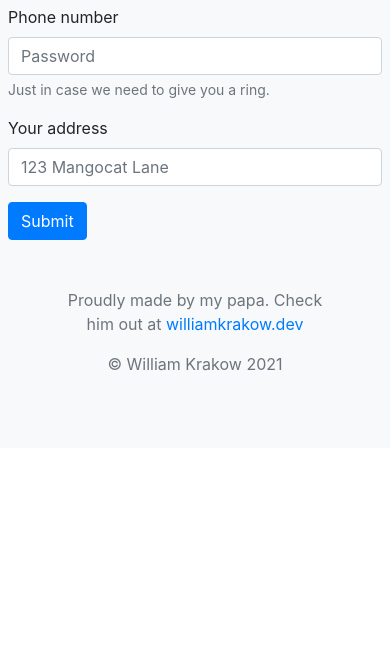
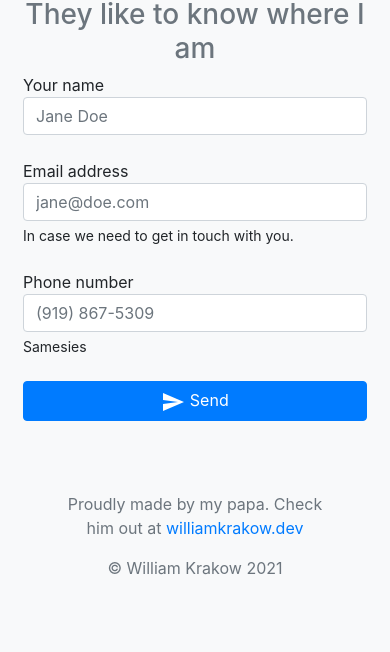
Before and after one commit to willkrakow/mango-cat, a Gatsby site: page /contact in a window 390 px wide. Shown: the part 237-889 px from the top of the page. Before the commit the page ends 844 px from the top, so only its background shows below. Built offline with nearby package versions, Linux system fonts and the light colour scheme; Gatsby itself is replaced by a stand-in of ours.

Commit message:
Made contact form, fixed mobile image rendering, added Google Maps directions urls

```diff
--- a/package.json
+++ b/package.json
@@ -5,6 +5,8 @@
   "version": "0.1.0",
   "author": "William Krakow <willkrakow@gmail.com>",
   "dependencies": {
+    "@material-ui/core": "^4.11.3",
+    "@material-ui/icons": "^4.11.2",
     "bootstrap": "^4.6.0",
     "gatsby": "^2.32.3",
     "gatsby-image": "^2.11.0",
@@ -35,7 +37,7 @@
     "develop": "gatsby develop",
     "format": "prettier --write \"**/*.{js,jsx,ts,tsx,json,md}\"",
     "start": "npm run develop",
-    "serve": "gatsby serve",
+    "serve": "gatsby serve --prefix-paths",
     "clean": "gatsby clean",
     "test": "echo \"Write tests! -> https://gatsby.dev/unit-testing\" && exit 1"
   },
--- a/src/components/image.js
+++ b/src/components/image.js
@@ -18,8 +18,8 @@ const Image = () => {
     query {
       placeholderImage: file(relativePath: { eq: "mango.JPG" }) {
         childImageSharp {
-          fluid(maxWidth: 700, quality: 100) {
-            ...GatsbyImageSharpFluid
+          fluid(maxWidth: 700) {
+            ...GatsbyImageSharpFluid_noBase64
           }
         }
       }
--- a/src/pages/contact.js
+++ b/src/pages/contact.js
@@ -1,56 +1,93 @@
 import React from 'react'
-import { Button, Form } from 'react-bootstrap'
+import { navigate } from 'gatsby-link'
+import Layout from '../components/layout'
 import { useForm } from 'react-hook-form'
-import Layout from '../components/layout'
+import { Form, Button, Container, Row, Col } from 'react-bootstrap'
+import { Send } from '@material-ui/icons'
+
+function encode(data) {
+  return Object.keys(data)
+    .map((key) => encodeURIComponent(key) + '=' + encodeURIComponent(data[key]))
+    .join('&')
+}
+
+export default function Contact() {
+
+    const { register, watch, handleSubmit } = useForm()
 
 
+  const formSubmit = (data) => {
+    const formData = data
+    fetch('/', {
+      method: 'POST',
+      headers: { 'Content-Type': 'application/x-www-form-urlencoded' },
+      body: encode({
+        'form-name': 'contact',
+        ...data,
+      }),
+    })
+      .then(() => navigate('/thanks'))
+      .catch((error) => alert(error))
+  }
 
+  watch()
 
-export default function Contact() {
-    const { register, watch, handleSubmit } = useForm()
-
-    const onSubmit = ({data}) => console.log(data)
-    watch()
   return (
     <Layout>
-        <Form onSubmit={handleSubmit(onSubmit)}>
-          <Form.Group controlId="contactEmail">
-            <Form.Label>Email address</Form.Label>
+      <h1 className="text-center text-dark">Contact my parents</h1>
+      <h3 className="text-center text-muted">They like to know where I am</h3>
+      <Container>
+        <Row className="justify-content-center">
+          <Col xs={12} md={6}>
+            <Form
+              name="contact"
+              method="post"
+              action="/"
+              data-netlify="true"
+              data-netlify-honeypot="bot-field"
+              onSubmit={handleSubmit(formSubmit)}
+            >
+              {/* The `form-name` hidden field is required to support form submissions without JavaScript */}
+              <input
+                type="hidden"
+                name="form-name"
+                value="contact"
+                ref={register}
+              />
+              <Form.Group className="mb-4">
+                <Form.Label className="mb-0">Your name</Form.Label>
                 <Form.Control
+                  type="text"
                   ref={register}
-              type="email"
-              placeholder="Enter email"
-              name="email"
-            />
-            <Form.Text className="text-muted">
-              We'll never share your email with anyone else.
-            </Form.Text>
-          </Form.Group>
-          <Form.Group controlId="contactPhone">
-            <Form.Label>Phone number</Form.Label>
-            <Form.Control
-              ref={register}
-              name="phoneNumber"
-              type="tel"
-              placeholder="Password"
-            />
-            <Form.Text className="text-muted">
-              Just in case we need to give you a ring.
-            </Form.Text>
-          </Form.Group>
-          <Form.Group controlId="contactLocation">
-            <Form.Label>Your address</Form.Label>
-            <Form.Control
-              ref={register}
-              name="address"
-              type="text"
-              placeholder="123 Mangocat Lane"
+                  name="contactName"
+                  placeholder="Jane Doe"
                 />
               </Form.Group>
-          <Button variant="primary" type="submit">
-            Submit
-          </Button>
+              <Form.Group className="mb-4">
+                <Form.Label className="mb-0">Email address</Form.Label>
+                <Form.Control
+                  type="email"
+                  ref={register}
+                  name="contactEmail"
+                  placeholder="jane@doe.com"
+                />
+                <Form.Text>In case we need to get in touch with you.</Form.Text>
+              </Form.Group>
+              <Form.Group className="mb-4">
+                <Form.Label className="mb-0">Phone number</Form.Label>
+                <Form.Control
+                  type="tel"
+                  ref={register}
+                  name="contactPhone"
+                  placeholder="(919) 867-5309"
+                />
+                <Form.Text>Samesies</Form.Text>
+              </Form.Group>
+              <Button className="w-100" type="submit"><Send /> Send</Button>
             </Form>
+          </Col>
+        </Row>
+      </Container>
     </Layout>
   )
 }
```
Also changed, not shown: src/pages/index.js (+15 -7 lines), src/pages/thanks.js (added, +29 -0 lines), 1 other file. Lines whose indentation alone changed are shown as unchanged.
